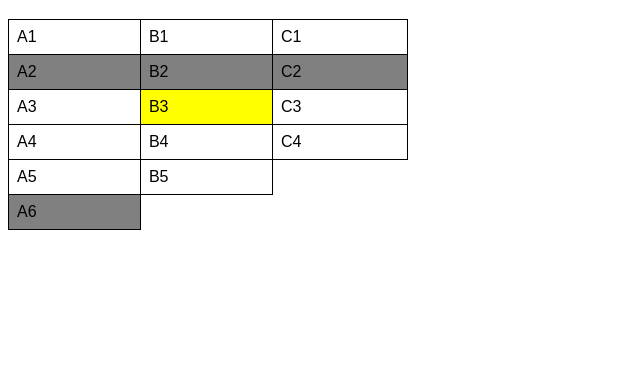
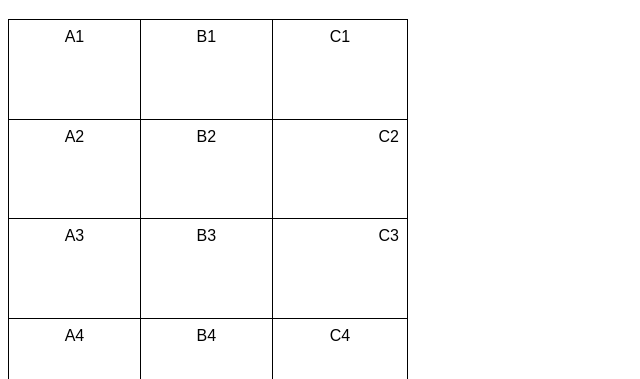
Before and after one commit to abreuhans/html-css, a plain HTML site: page exercicios/modulo3/ex023/tabela001.html in a window 1280 px wide. Shown: the part 61-440 px from the top of the page, without its empty margins (0-640 px from the left). Drawn offline with Linux system fonts and the light colour scheme.

Commit message:
Update tabela001.html

```diff
--- a/exercicios/modulo3/ex023/tabela001.html
+++ b/exercicios/modulo3/ex023/tabela001.html
@@ -11,21 +11,21 @@
 
         table {
             width: 400px;
+            height: 400px;
             border-collapse: collapse;
-        }
-
-        tr.linha {
-            background-color: gray;
         }
 
         td {
             border: 1px solid black;
             padding: 8px;
+            text-align: center; /* Alinhamento horizontal */
+            vertical-align: top; /* Alinhamento vertical */
         }
 
-        td.dado {
-            background-color: yellow;
+        .numero {
+            text-align: right;
         }
+
     </style>
 </head>
 <body>
@@ -43,28 +43,21 @@
            <td>B1
            <td>C1
         </tr>
-        <tr class="linha"> <!-- Segunda linha -->
+        <tr> <!-- Segunda linha -->
            <td>A2</td>
            <td>B2</td>
-           <td>C2</td>
+           <td class="numero">C2</td>
         </tr>
         <tr> <!-- Terceira linha -->
            <td>A3</td>
-           <td class="dado">B3</td>
-           <td>C3</td>
+           <td>B3</td>
+           <td class="numero">C3</td>
         </tr>
         <tr> <!-- Quarta linha -->
            <td>A4</td>
            <td>B4</td>
            <td>C4</td>
         </tr>
-        <tr>
-              <td>A5</td>
-              <td>B5</td>
-        </tr>
-        <tr class="linha">
-              <td>A6</td>
-        </tr>
     </table>
 </body>
 </html>
```
